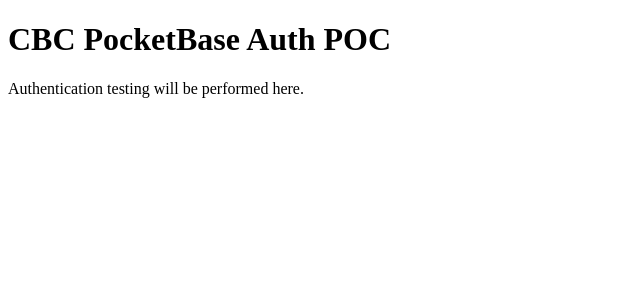
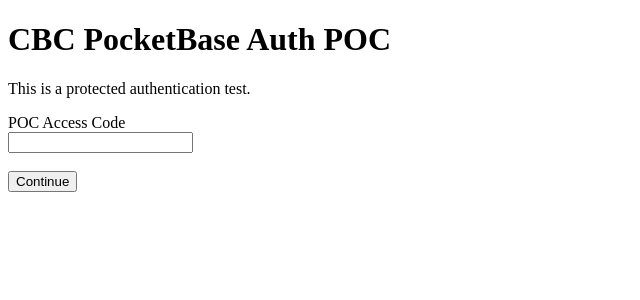
Before and after one commit to rodsth-poc/christians-bible-companion-ssr-poc, a Next.js app: page /auth-poc in a window 1280 px wide. Shown: the top 300 px of the page, without its empty margins (0-640 px from the left). Built offline with nearby package versions, Linux system fonts and the light colour scheme.

Commit message:
Add protected auth POC interface

```diff
--- a/app/auth-poc/page.js
+++ b/app/auth-poc/page.js
@@ -1,8 +1,85 @@
+'use client';
+
+import { useState } from 'react';
+
 export default function AuthPocPage() {
+  const [accessCode, setAccessCode] = useState('');
+  const [email, setEmail] = useState('');
+  const [authorized, setAuthorized] = useState(false);
+  const [message, setMessage] = useState('');
+
+  async function handleAccessCodeSubmit(event) {
+    event.preventDefault();
+    setMessage('');
+
+    const response = await fetch('/api/auth-poc/authorize', {
+      method: 'POST',
+      headers: {
+        'Content-Type': 'application/json',
+      },
+      body: JSON.stringify({ accessCode }),
+    });
+
+    if (!response.ok) {
+      setMessage('Invalid access code.');
+      return;
+    }
+
+    setAuthorized(true);
+    setMessage('Access granted.');
+  }
+
+  if (!authorized) {
+    return (
+      <main>
+        <h1>CBC PocketBase Auth POC</h1>
+
+        <p>This is a protected authentication test.</p>
+
+        <form onSubmit={handleAccessCodeSubmit}>
+          <label htmlFor="accessCode">POC Access Code</label>
+          <br />
+          <input
+            id="accessCode"
+            type="password"
+            value={accessCode}
+            onChange={(event) => setAccessCode(event.target.value)}
+            required
+          />
+          <br />
+          <br />
+          <button type="submit">Continue</button>
+        </form>
+
+        {message && <p>{message}</p>}
+      </main>
+    );
+  }
+
   return (
     <main>
       <h1>CBC PocketBase Auth POC</h1>
-      <p>Authentication testing will be performed here.</p>
+
+      <p>Access granted. Authentication testing is ready.</p>
+
+      <form>
+        <label htmlFor="email">CBC Account Email</label>
+        <br />
+        <input
+          id="email"
+          type="email"
+          value={email}
+          onChange={(event) => setEmail(event.target.value)}
+          required
+        />
+        <br />
+        <br />
+        <button type="button" disabled>
+          Request OTP
+        </button>
+      </form>
+
+      {message && <p>{message}</p>}
     </main>
   );
 }
```
